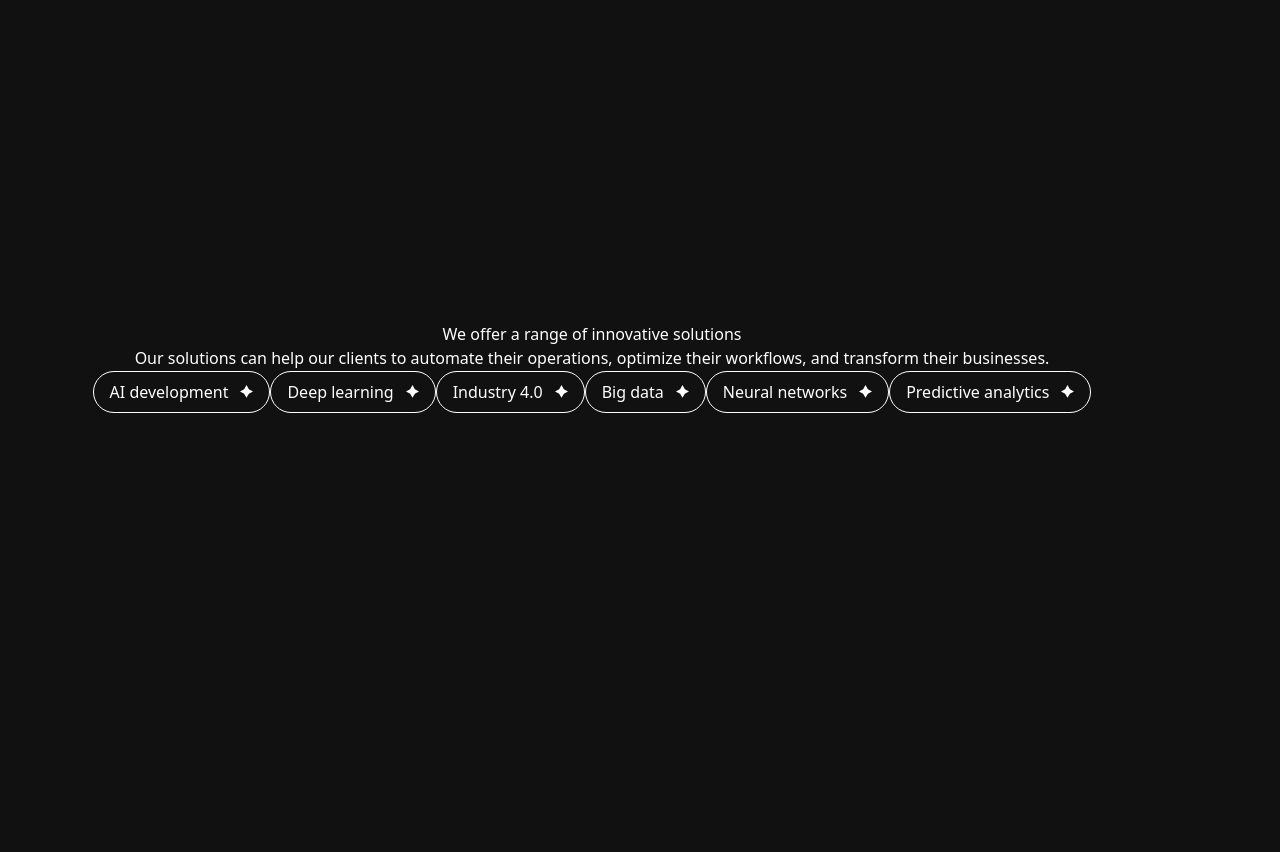
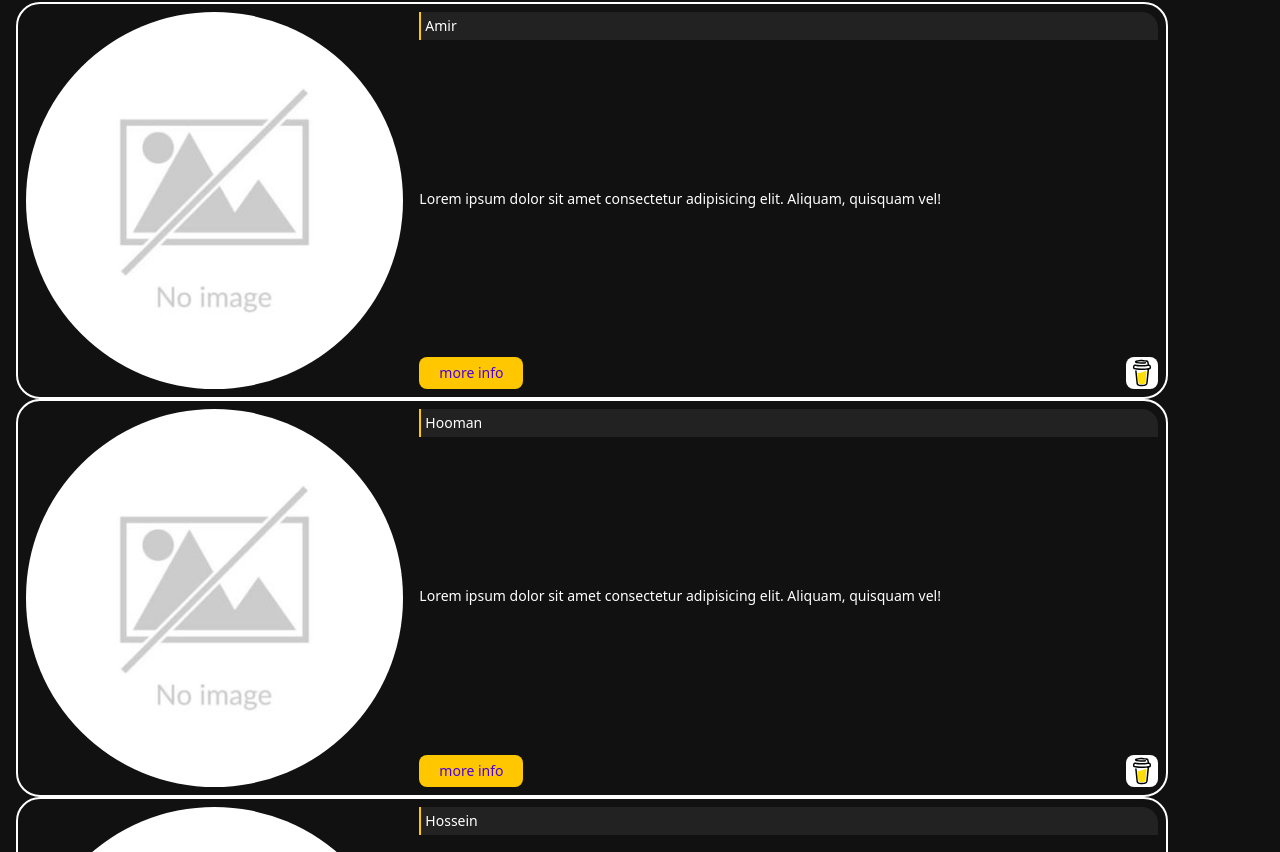
Before and after one commit to github-amirhossein/simple-dev-blog, a React (Vite) app: page / in a window 1280 px wide. Shown: the part 868-1720 px from the top of the page. Built offline with nearby package versions, Linux system fonts and the light colour scheme.

Commit message:
update section 2 for member biograghies

```diff
--- /dev/null
+++ b/src/components/MemberBio.jsx
@@ -0,0 +1,26 @@
+import coffee from './../assets/images/coffee.svg'
+
+export function MemberBio({ imgSrc, memberName= 'Omid' }) {
+  return (
+    <div className='grid grid-cols-3 border-2  rounded-3xl over p-2 text-sm'>
+      <div className='col-span-1 flex items-center rounded-full overflow-hidden'>
+        <img className='h-full' src={imgSrc} alt={`${memberName} image`} />
+      </div>
+
+      <div className='col-span-2 pl-4 flex flex-col justify-between'>
+        <h3 className="border-l-2 border-yellow bg-gray p-1 rounded-se-2xl">{memberName}</h3>
+        <p className="text-justify">
+          Lorem ipsum dolor sit amet consectetur adipisicing elit. Aliquam,
+          quisquam vel!
+        </p>
+
+        <div className="flex justify-between h-8">
+          <button className="bg-yellow text-blue px-5 rounded-lg">more info</button>
+          <button className='size-8 self-center bg-white overflow-hidden rounded-lg'>
+            <img className='scale-150' src={coffee} alt="buy me a coffe" />
+          </button>
+        </div>
+      </div>
+    </div>
+  );
+}
--- a/src/components/Section2.jsx
+++ b/src/components/Section2.jsx
@@ -1,23 +1,13 @@
-import OptionButton from './OptionButton';
+import noImage from './../assets/images/no-image-available.jpg';
+import { MemberBio } from './MemberBio';
 
 export default function Section2() {
   return (
-    <section>
-      <h3>We offer a range of innovative solutions </h3>
-      <p>
-        Our solutions can help our clients to automate their operations,
-        optimize their workflows, and transform their businesses.
-      </p>
-      <hr />
-
-      <div className='flex flex-wrap justify-around gap-y-1'>
-        <OptionButton>AI development</OptionButton>
-        <OptionButton>Deep learning</OptionButton>
-        <OptionButton>Industry 4.0</OptionButton>
-        <OptionButton>Big data</OptionButton>
-        <OptionButton>Neural networks</OptionButton>
-        <OptionButton>Predictive analytics</OptionButton>
-      </div>
+    <section className='grid grid-rows-subgrid grid-cols-1'>
+      <MemberBio imgSrc={noImage} memberName='Amir' />
+      <MemberBio imgSrc={noImage} memberName='Hooman' />
+      <MemberBio imgSrc={noImage} memberName='Hossein' />
+      <MemberBio imgSrc={noImage} memberName='Omid'/>
     </section>
   );
 }
```
Also changed, not shown: src/assets/images/coffee.svg (added), src/assets/images/no-image-available.jpg (added).
